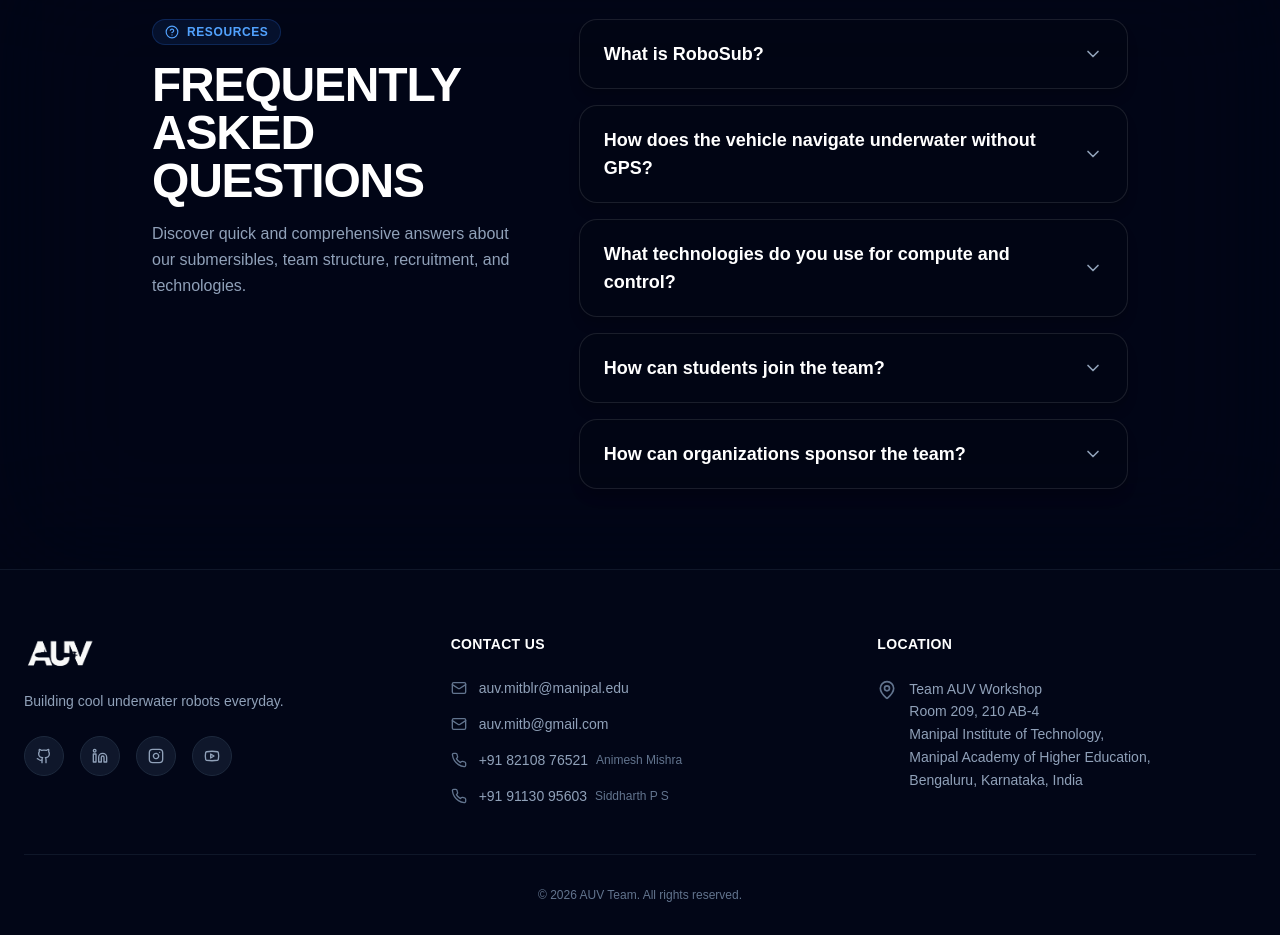
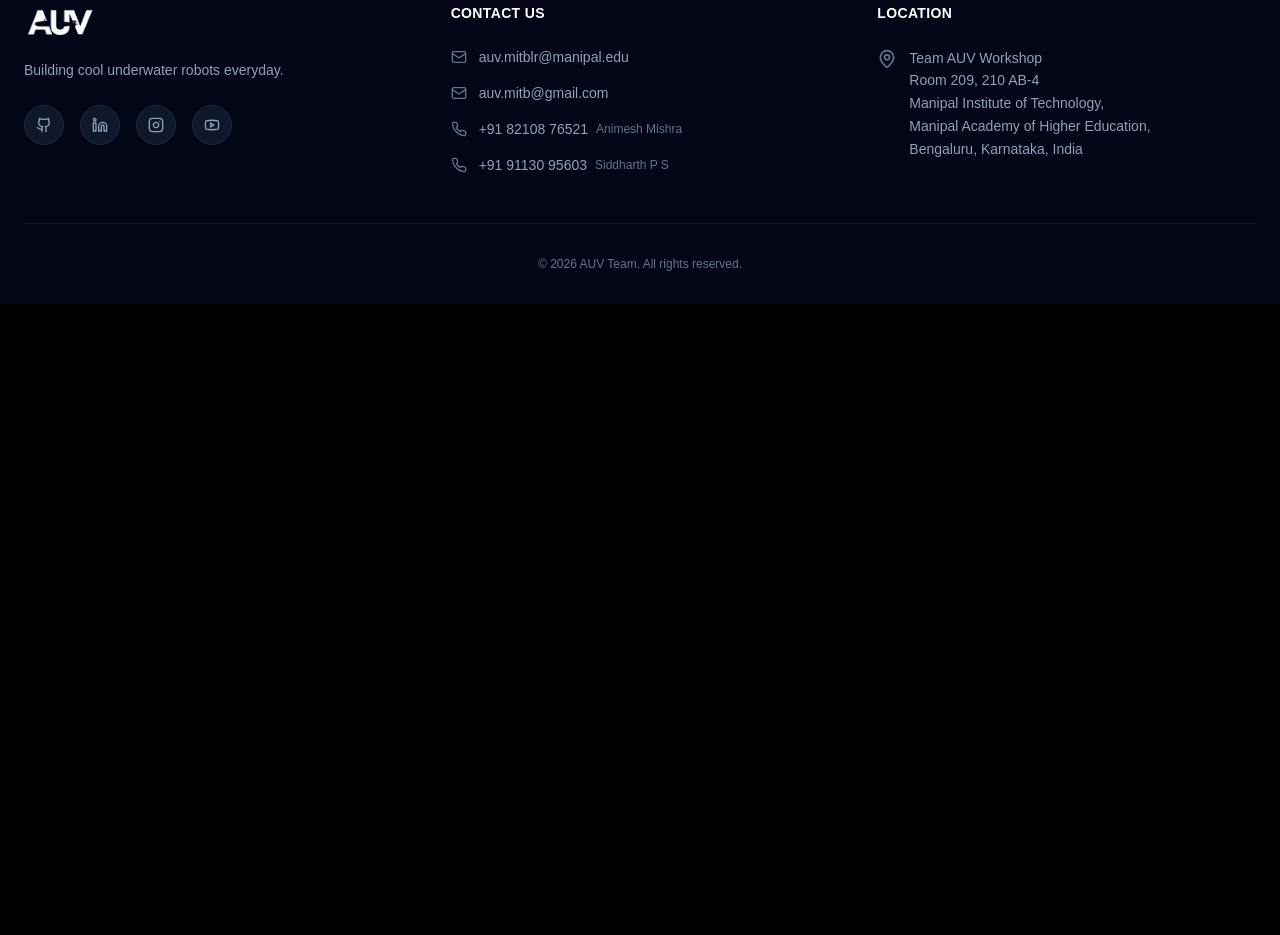
Before and after one commit to MITB-AUVTeam/teamWebsite, a React (Vite) app: page /about in a window 1280 px wide. Shown: the part 2180-3115 px from the top of the page. After the commit the page ends 2484 px from the top, so only its background shows below. Built offline with nearby package versions, Linux system fonts and the light colour scheme.

Commit message:
chore: remove FAQSection component and file from About page

```diff
--- a/src/components/ui/faq.tsx
+++ /dev/null
@@ -1,100 +0,0 @@
-import React, { useState } from "react";
-import { ChevronDown, HelpCircle } from "lucide-react";
-import { motion, AnimatePresence } from "framer-motion";
-
-interface FAQItem {
-  question: string;
-  answer: string;
-}
-
-const FAQ_ITEMS: FAQItem[] = [
-  {
-    question: "What is RoboSub?",
-    answer: "RoboSub is an international student competition where teams from around the world design and build autonomous underwater vehicles (AUVs) to complete complex underwater tasks such as navigation, object detection, acoustic localization, and robotic manipulation."
-  },
-  {
-    question: "How does the vehicle navigate underwater without GPS?",
-    answer: "Since GPS signals do not penetrate water, our AUVs use a custom sensor fusion algorithm. We combine dead reckoning sensors (BNO055 IMU), depth/pressure telemetry, ZED 2i stereoscopic cameras for visual odometry, and hydrophones for active acoustic tracking."
-  },
-  {
-    question: "What technologies do you use for compute and control?",
-    answer: "Our main compute unit is an NVIDIA Jetson Orin Nano for hardware-accelerated computer vision and AI task execution, paired with a Raspberry Pi 5 for hardware control interfaces. The software stack is built using ROS2 (Robot Operating System) running on Ubuntu 22.04 LTS."
-  },
-  {
-    question: "How can students join the team?",
-    answer: "We recruit at the beginning of each academic semester at MIT-B. We look for students interested in mechanical design, electrical routing, software architecture, computer vision, and management. Keep an eye on our social media or check our recruitment flyers!"
-  },
-  {
-    question: "How can organizations sponsor the team?",
-    answer: "We offer various tier-based sponsorship packages which provide logo placements, recruitment opportunities, and vehicle demonstrations. Interested organizations can reach out via our Contact page or read our Sponsors packet."
-  }
-];
-
-export function FAQSection() {
-  const [openIndex, setOpenIndex] = useState<number | null>(null);
-
-  return (
-    <section className="py-20 border-t border-slate-900 bg-slate-950/20 backdrop-blur-3xl w-full">
-      <div className="max-w-5xl mx-auto px-6">
-        <div className="grid grid-cols-1 lg:grid-cols-12 gap-12 items-start">
-          {/* Title Header */}
-          <div className="lg:col-span-5 text-left space-y-4">
-            <div className="inline-flex items-center gap-2 px-3 py-1 rounded-full bg-blue-500/10 border border-blue-500/20 text-xs font-semibold tracking-wider text-blue-400 uppercase">
-              <HelpCircle className="w-3.5 h-3.5" />
-              Resources
-            </div>
-            <h2 className="text-4xl md:text-5xl font-black uppercase tracking-tight leading-none text-white">
-              Frequently <br /> Asked <br /> Questions
-            </h2>
-            <p className="text-slate-400 text-sm md:text-base leading-relaxed max-w-sm">
-              Discover quick and comprehensive answers about our submersibles, team structure, recruitment, and technologies.
-            </p>
-          </div>
-
-          {/* Accordion Box */}
-          <div className="lg:col-span-7 space-y-4">
-            {FAQ_ITEMS.map((faq, index) => {
-              const isOpen = openIndex === index;
-              return (
-                <div
-                  key={index}
-                  className="rounded-2xl border border-slate-850 bg-[#030712]/50 hover:bg-[#030712]/80 transition-colors duration-300 overflow-hidden shadow-lg select-none"
-                >
-                  <button
-                    onClick={() => setOpenIndex(isOpen ? null : index)}
-                    className="w-full flex items-center justify-between px-6 py-5 text-left text-white font-semibold text-base md:text-lg focus:outline-none transition-colors duration-200 cursor-pointer"
-                  >
-                    <span>{faq.question}</span>
-                    <motion.div
-                      animate={{ rotate: isOpen ? 180 : 0 }}
-                      transition={{ duration: 0.3, ease: "easeInOut" }}
-                      className="text-slate-400 hover:text-white shrink-0 ml-4"
-                    >
-                      <ChevronDown className="w-5 h-5" />
-                    </motion.div>
-                  </button>
-
-                  <AnimatePresence initial={false}>
-                    {isOpen && (
-                      <motion.div
-                        initial={{ height: 0, opacity: 0 }}
-                        animate={{ height: "auto", opacity: 1 }}
-                        exit={{ height: 0, opacity: 0 }}
-                        transition={{ duration: 0.3, ease: "easeInOut" }}
-                        className="overflow-hidden"
-                      >
-                        <div className="px-6 pb-6 pt-1 text-slate-400 text-sm md:text-base leading-relaxed border-t border-slate-900/50">
-                          {faq.answer}
-                        </div>
-                      </motion.div>
-                    )}
-                  </AnimatePresence>
-                </div>
-              );
-            })}
-          </div>
-        </div>
-      </div>
-    </section>
-  );
-}
--- a/src/pages/AboutPage.tsx
+++ b/src/pages/AboutPage.tsx
@@ -1,7 +1,6 @@
 import { motion } from "framer-motion";
 import VerticalTabs from "@/components/ui/vertical-tabs";
 import AUV_GROUP_PIC from "@/assets/Group_photo/AUV_GROUP_PIC.webp";
-import { FAQSection } from "@/components/ui/faq";
 import { Footer } from "@/components/Footer";
 
 export function AboutPage() {
@@ -58,10 +57,6 @@ export function AboutPage() {
       </section>
 
       <div className="order-5 md:order-5">
-        <FAQSection />
-      </div>
-
-      <div className="order-6 md:order-6">
         <Footer />
       </div>
     </div>
```
